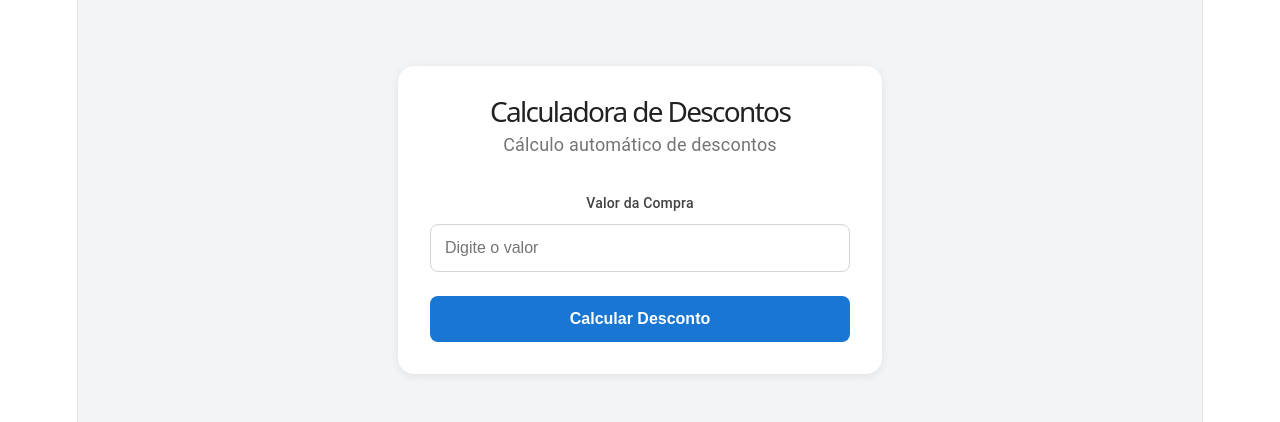
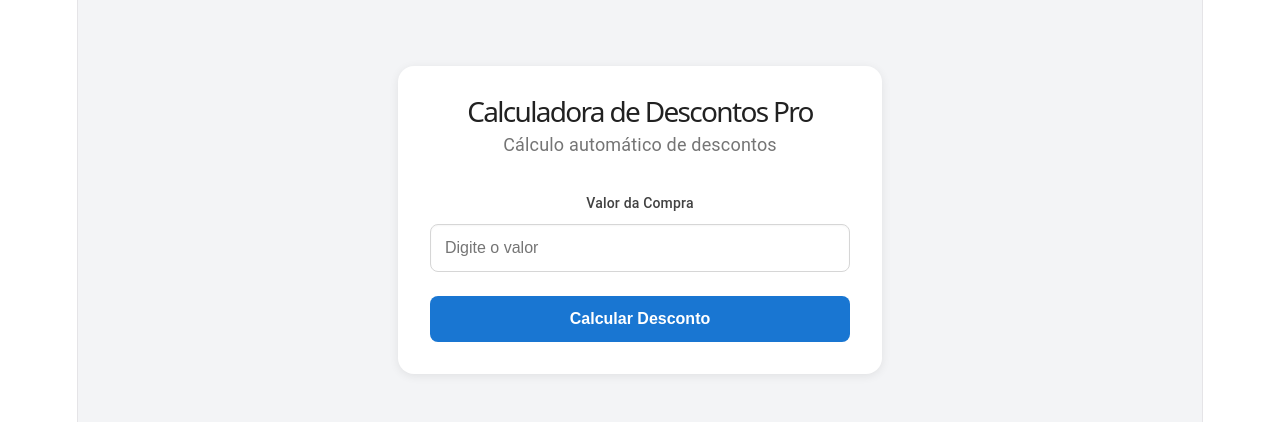
Before and after one commit to deivisontakatu/projeto-pipeline-qualidade-software, a React (Vite) app: page / in a window 1280 px wide. Shown: the part 204-626 px from the top of the page. Built offline with nearby package versions, Linux system fonts and the light colour scheme.

Commit message:
Update name

```diff
--- a/src/components/DiscountDashboard.jsx
+++ b/src/components/DiscountDashboard.jsx
@@ -25,7 +25,7 @@ export default function DiscountDashboard() {
       <div style={styles.card}>
 
         <h1 style={styles.title}>
-          Calculadora de Descontos
+          Calculadora de Descontos Pro
         </h1>
 
         <p style={styles.subtitle}>
```
